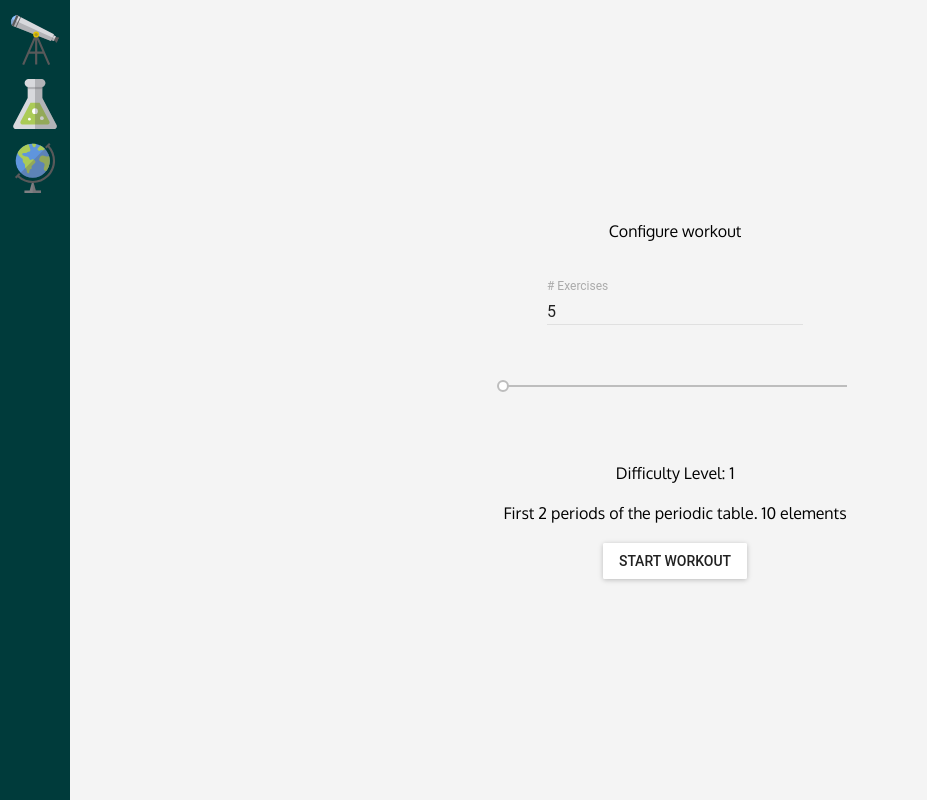
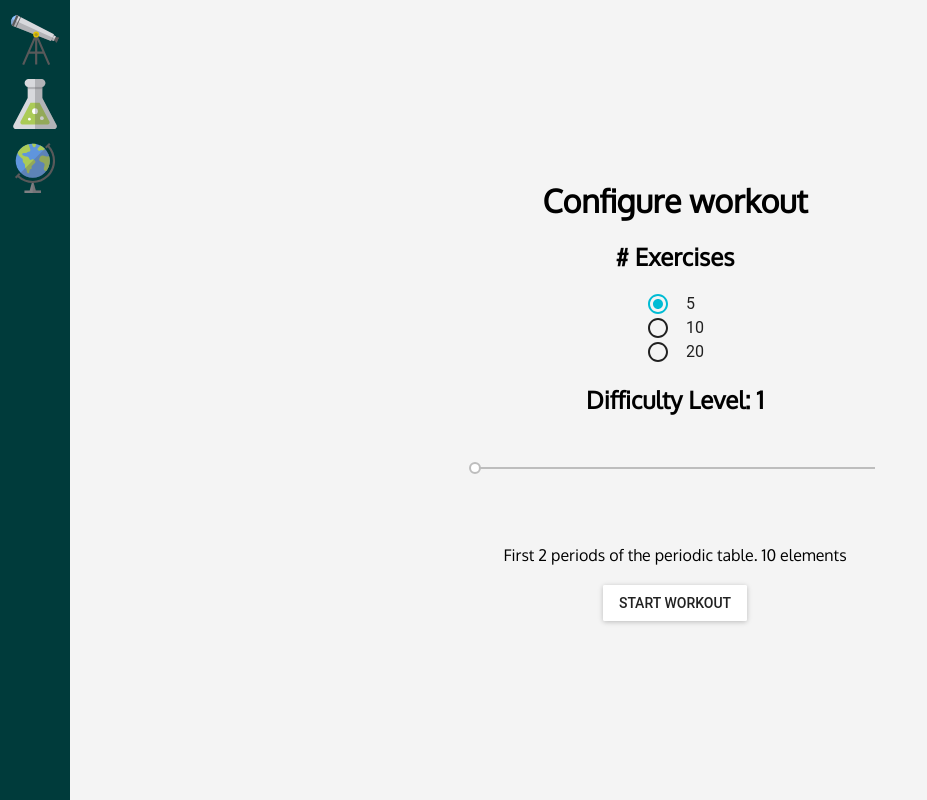
Before and after one commit to tomas-cani/synapse, a React (Create React App) app: page / in a window 1280 px wide. Shown: the whole page, without its empty margins (0-927 px from the left). Built offline with nearby package versions, Linux system fonts and the light colour scheme.

Commit message:
Refactor start screen

```diff
--- a/src/workout/Screen.css
+++ b/src/workout/Screen.css
@@ -1,5 +1,6 @@
 .Screen {
   height: 100%;
+  width: 400px;
   flex-direction: column;
   justify-content: center;
   align-items: center;
--- a/src/workout/StartScreen.jsx
+++ b/src/workout/StartScreen.jsx
@@ -3,7 +3,7 @@ import PropTypes from 'prop-types';
 
 import RaisedButton from 'material-ui/RaisedButton';
 import Slider from 'material-ui/Slider';
-import TextField from 'material-ui/TextField';
+import { RadioButton, RadioButtonGroup } from 'material-ui/RadioButton';
 
 import Screen from './Screen';
 
@@ -25,13 +25,21 @@ class StartScreen extends React.Component {
   render() {
     return (
       <Screen>
-        <p>Configure workout</p>
-        <TextField
-          floatingLabelText="# Exercises"
-          type="number"
+        <h1>Configure workout</h1>
+        <h2># Exercises</h2>
+
+        <RadioButtonGroup
+          className=""
+          name="maxExercises"
+          defaultSelected="not_light"
           onChange={this.handleInput}
-          value={this.props.maxExercises}
-        />
+          valueSelected={this.props.maxExercises}
+        >
+          <RadioButton value="5" label="5" className="radio" />
+          <RadioButton value="10" label="10" className="radio" />
+          <RadioButton value="20" label="20" className="radio" />
+        </RadioButtonGroup>
+        <h2>Difficulty Level: {this.props.difficulty}</h2>
         <Slider
           className="slider"
           min={1}
@@ -40,7 +48,6 @@ class StartScreen extends React.Component {
           value={this.props.difficulty}
           onChange={this.handleDifficultyChange}
         />
-        <p>Difficulty Level: {this.props.difficulty}</p>
         <p>{this.props.difficultyDescription}</p>
         <RaisedButton label="Start workout" onClick={this.props.onStart} />
       </Screen>
```
